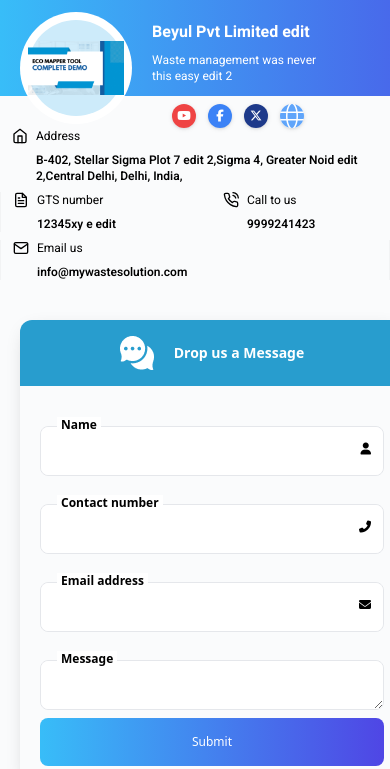
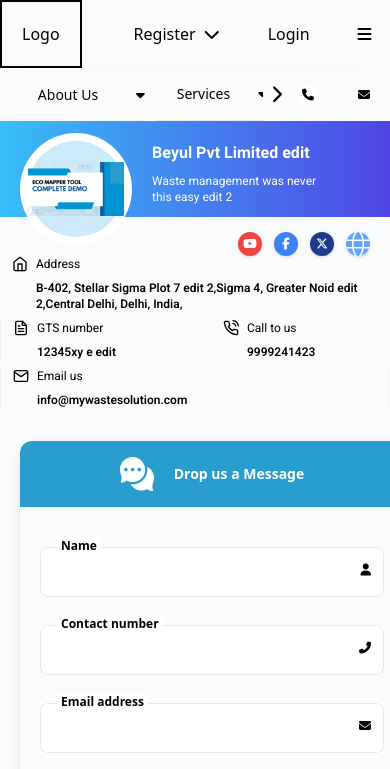
Before and after one commit to widjaaja/demo-page, a plain HTML site: page index.html in a window 390 px wide. Shown: the top 769 px of the page. Drawn offline with nearby package versions, Linux system fonts and the light colour scheme.

Commit message:
header nav

```diff
--- a/index.html
+++ b/index.html
@@ -4,14 +4,21 @@
     <meta charset="UTF-8" />
     <meta name="viewport" content="width=device-width, initial-scale=1.0" />
     <title>Home</title>
+
+    <!-- Font Link-->
     <link rel="preconnect" href="https://fonts.googleapis.com" />
     <link rel="preconnect" href="https://fonts.gstatic.com" crossorigin />
     <link
       href="https://fonts.googleapis.com/css2?family=Heebo:wght@100;200;300;400;500;600;700;800&display=swap"
       rel="stylesheet"
     />
-
+    <!-- End Font Link -->
+
+    <!-- Tailwind Link-->
     <script src="https://cdn.tailwindcss.com"></script>
+    <!-- End Tailwind Link -->
+
+    <!-- Tailwind config -->
     <script>
       tailwind.config = {
         theme: {
@@ -23,39 +30,54 @@
         },
       };
     </script>
+    <!-- End Tailwind config -->
+
+    <!-- Feather icons -->
     <script src="https://unpkg.com/feather-icons"></script>
+    <!-- End Feather icons -->
+
+    <!-- Fontawesome icons -->
     <script
       src="https://kit.fontawesome.com/88c6b103cb.js"
       crossorigin="anonymous"
     ></script>
 
-    <!-- <style>
-      body {
-        margin-left: 200px;
-        background: #5d9ab2 url("img_tree.png") no-repeat top left;
-      }
-
-      .center_div {
-        border: 1px solid gray;
-        margin-left: auto;
-        margin-right: auto;
-        width: 90%;
-        background-color: #d0f0f6;
-        text-align: left;
-        padding: 8px;
-      }
-    </style> -->
+    <!-- End Fontawesome icons -->
   </head>
   <body>
-    <div class="flex overflow-x-hidden bg-[#fafbfc]">
+    <div
+      class="flex flex-col md:flex-row overflow-x-hidden bg-[#fafbfc] text-primary"
+    >
       <!-- Navbar -->
+      <div class="flex gap-5 md:hidden w-full justify-between">
+        <div class="border-2 border-black flex justify-center items-center p-5">
+          <span>Logo</span>
+        </div>
+        <div class="flex items-center justify-evenly w-full px-2">
+          <div class="flex items-center gap-2 justify-center px-6 py-5">
+            <p>Register</p>
+            <i class="fa-solid fa-chevron-down"></i>
+          </div>
+          <div class="px-6 py-5">
+            <p>Login</p>
+          </div>
+          <div class="px-6 py-5">
+            <i class="fa-solid fa-bars"></i>
+          </div>
+        </div>
+      </div>
       <nav
-        class="hidden md:block px-2 shadow shadow-[0_10px_25px_-10px_rgba(0,0,0,0.3)]"
+        class="flex md:flex-col px-2 shadow shadow-[0_10px_25px_-10px_rgba(0,0,0,0.3)]"
       >
-        <div class="text-lg flex flex-col gap-5 py-2 text-sm">
-          <div class="flex items-center gap-5 border-b-[1px] px-3 py-2">
-            <i data-feather="grid" class="rounded-lg text-sky-500 w-5 h-5"></i>
-            <div class="flex justify-center items-center w-[60%] p-2">
+        <div
+          class="text-lg flex md:flex-col md:gap-5 md:py-2 text-sm overflow-x-scroll"
+        >
+          <div class="flex items-center gap-5 md:border-b-[1px] px-3 py-2">
+            <i
+              data-feather="grid"
+              class="rounded-lg text-sky-500 w-5 h-5 hidden md:block"
+            ></i>
+            <div class="flex justify-center items-center w-24 md:w-7/12 p-2">
               <p>About Us</p>
             </div>
             <i class="fa-solid fa-caret-down"></i>
@@ -63,39 +85,50 @@
           <div class="flex items-center gap-5 border-b-[1px] px-3 py-2">
             <i
               data-feather="settings"
-              class="rounded-lg text-sky-500 w-5 h-5"
+              class="rounded-lg text-sky-500 w-5 h-5 hidden md:block"
             ></i>
-            <div class="flex justify-center items-center w-[60%] p-2">
+            <div class="flex justify-center items-center md:w-7/12 p-2">
               <p>Services</p>
             </div>
             <i class="fa-solid fa-caret-down"></i>
           </div>
           <div class="flex items-center gap-5 px-3 py-2">
-            <img src="./asset/image/box.png" alt="box" class="w-5" />
-            <div class="flex justify-center items-center w-[60%] p-2">
+            <img
+              src="./asset/image/box.png"
+              alt="box"
+              class="w-5 hidden md:block"
+            />
+            <div class="flex justify-center items-center md:w-7/12 p-2">
               <p>Product</p>
             </div>
             <i class="fa-solid fa-caret-down"></i>
           </div>
         </div>
-        <div class="flex flex-col gap-5">
+        <div class="flex justify-center items-center md:hidden px-2">
+          <i class="fa-solid fa-chevron-right text-lg"></i>
+        </div>
+        <div
+          class="flex md:flex-col flex-1 md:flex-none gap-5 w-full justify-evenly"
+        >
           <div
-            class="flex gap-5 justify-center items-center bg-gradient-to-r from-sky-400 to-indigo-600 p-2 rounded-lg"
+            class="flex gap-5 justify-center items-center md:bg-gradient-to-r from-sky-400 to-indigo-600 p-2 rounded-lg"
           >
             <div
               class="bg-white w-5 h-5 flex justify-center items-center rounded-full"
             >
-              <i class="fa-solid fa-phone text-blue-400 text-xs"></i>
-            </div>
-            <p class="font-semibold text-white text-sm">9999241423</p>
+              <i class="fa-solid fa-phone md:text-blue-400 text-xs"></i>
+            </div>
+            <p class="font-semibold text-white text-sm hidden md:block">
+              9999241423
+            </p>
           </div>
-          <div class="flex gap-5 justify-center items-center">
+          <div class="flex gap-5 justify-center items-center p-2">
             <div
-              class="w-5 h-5 flex justify-center items-center rounded-full bg-blue-400"
+              class="w-5 h-5 flex justify-center items-center rounded-full md:bg-blue-400"
             >
-              <i class="fa-solid fa-envelope text-white text-xs"></i>
-            </div>
-            <p class="text-xs">info@mywastesolution.com</p>
+              <i class="fa-solid fa-envelope md:text-white text-xs"></i>
+            </div>
+            <p class="text-xs hidden md:block">info@mywastesolution.com</p>
           </div>
         </div>
       </nav>
@@ -104,7 +137,7 @@
       <aside>
         <!-- Header -->
         <header
-          class="w-full md:h-38 bg-gradient-to-r from-sky-400 to-indigo-600 text-white flex gap-5 bg-[url('./asset/image/headerBg.png')] font-primary py-3 h-24 md:h-44 px-5 w-[85vw]"
+          class="bg-gradient-to-r from-sky-400 to-indigo-600 text-white flex gap-5 font-primary py-3 h-24 md:h-44 px-5"
         >
           <div class="md:pt-10">
             <div
@@ -133,33 +166,45 @@
                 </p>
               </div>
               <!--Icon-->
-              <div class="absolute md:static md:right-0 top-24 px-5 flex gap-3 py-2 md:py-0">
+              <div
+                class="absolute md:static right-0 top-56 px-5 flex gap-3 py-2 md:py-0"
+              >
                 <div
                   class="bg-red-500 md:bg-white w-6 h-6 flex justify-center items-center rounded-full cursor-pointer hover:scale-[1.1] duration-300 shadow-black drop-shadow hover:drop-shadow-md"
                 >
-                  <i class="fa-brands fa-youtube text-white md:text-blue-400 text-xs"></i>
+                  <i
+                    class="fa-brands fa-youtube text-white md:text-blue-400 text-xs"
+                  ></i>
                 </div>
                 <div
                   class="bg-blue-500 md:bg-white w-6 h-6 flex justify-center items-center rounded-full cursor-pointer hover:scale-[1.1] duration-300 shadow-black drop-shadow hover:drop-shadow-md"
                 >
-                  <i class="fa-brands fa-facebook-f text-white md:text-blue-400 text-xs"></i>
+                  <i
+                    class="fa-brands fa-facebook-f text-white md:text-blue-400 text-xs"
+                  ></i>
                 </div>
                 <div
                   class="bg-blue-900 md:bg-white w-6 h-6 flex justify-center items-center rounded-full cursor-pointer hover:scale-[1.1] duration-300 shadow-black drop-shadow hover:drop-shadow-md"
                 >
-                  <i class="text-blue md:text-blue-400 text-xs fa-brands fa-x-twitter"></i>
+                  <i
+                    class="text-blue md:text-blue-400 text-xs fa-brands fa-x-twitter"
+                  ></i>
                 </div>
                 <div
                   class="bg-white w-6 h-6 flex justify-center items-center rounded-full cursor-pointer hover:scale-[1.1] duration-300 shadow-black drop-shadow hover:drop-shadow-md"
                 >
-                  <i class="text-blue-400 text-2xl md:text-xs fa-solid fa-globe"></i>
+                  <i
+                    class="text-blue-400 text-2xl md:text-xs fa-solid fa-globe"
+                  ></i>
                 </div>
               </div>
             </div>
             <div
-              class="absolute md:static top-32 left-0 grid grid-cols-2 md:flex w-full text-black md:text-white gap-2"
+              class="absolute md:static top-64 left-0 grid grid-cols-2 w-full md:flex md:w-full text-black md:text-white gap-2"
             >
-              <div class="order-1 col-span-2 flex flex-row justify-center gap-2 w-96 px-3">
+              <div
+                class="order-1 col-span-2 flex flex-row justify-center gap-2 w-96 px-3"
+              >
                 <div>
                   <i data-feather="home" class="w-4 h-4"></i>
                 </div>
@@ -193,7 +238,9 @@
                   <p class="text-xs font-semibold">info@mywastesolution.com</p>
                 </div>
               </div>
-              <div class="order-3 md:order-4 col-span-1 flex flex-row  gap-2 px-6">
+              <div
+                class="order-3 md:order-4 col-span-1 flex flex-row gap-2 px-6"
+              >
                 <div>
                   <i class="w-4 h-4" data-feather="phone-call"></i>
                 </div>
@@ -208,10 +255,12 @@
         <!-- End Header -->
 
         <!--Section main-->
-        <main class="w-full mt-32 px-5">
+        <main class="mt-32 px-5">
           <!-- section 1 -->
           <section class="grid md:grid-cols-2 gap-5 text-xs pt-24 md:pt-0">
-            <section class="order-2 md:order-1 w-96 md:w-full flex flex-col gap-12">
+            <section
+              class="order-2 md:order-1 w-96 md:w-full flex flex-col gap-12"
+            >
               <article class="w-full flex flex-col gap-3 px-2">
                 <h2 class="text-2xl font-bold">Beyul Pvt Limited edit</h2>
                 <h4>A short summary about Beyul Pvt Limited edit</h4>
@@ -368,7 +417,9 @@
                   Limited edit buys.
                 </h4>
               </div>
-              <div class="flex gap-2 overflow-x-scroll md:overflow-x-hidden w-96 md:w-full">
+              <div
+                class="flex gap-2 overflow-x-scroll md:overflow-x-hidden w-96 md:w-full"
+              >
                 <div
                   class="border-l-2 border-blue-400 pl-2 py-2 rounded-full flex"
                 >
@@ -513,7 +564,7 @@
           <!-- end our service -->
 
           <!-- buyer listings -->
-          <section class="w-96 md:w-full mb-10 ">
+          <section class="w-96 md:w-full mb-10">
             <section class="flex flex-col gap-10 items-center">
               <section class="md:w-full">
                 <div class="flex-col justify-center items-center gap-5">
@@ -524,10 +575,10 @@
                   </h4>
                 </div>
               </section>
-              <div class="overflow-x-scroll overflow-y-clip md:overflow-x-hidden w-10/12 md:w-full md:p-0">
-                <div
-                  class="flex gap-3 justify-between mb-52 md:mb-40"
-                >
+              <div
+                class="overflow-x-scroll overflow-y-clip md:overflow-x-hidden w-10/12 md:w-full md:p-0"
+              >
+                <div class="flex gap-3 justify-between mb-52 md:mb-40">
                   <div class="relative">
                     <div class="w-44 md:w-full">
                       <img src="./asset/image/buyer1.png" alt="" />
@@ -735,9 +786,7 @@
                 </div>
               </div>
 
-              <div
-                class="w-full flex gap-3 items-center justify-center"
-              >
+              <div class="w-full flex gap-3 items-center justify-center">
                 <div
                   class="w-10 h-10 border-[1px] border-black-100 flex justify-center items-center hover:bg-blue-400 cursor-pointer hover:text-white"
                 >
@@ -754,7 +803,7 @@
           <!-- end buyer listing -->
 
           <!-- seller listing -->
-          <section class="w-96 md:w-full mb-10 ">
+          <section class="w-96 md:w-full mb-10">
             <section class="flex flex-col gap-10 items-center">
               <section class="md:w-full">
                 <div class="flex-col justify-center items-center gap-5">
@@ -765,10 +814,10 @@
                   </h4>
                 </div>
               </section>
-              <div class="overflow-x-scroll overflow-y-clip md:overflow-x-hidden w-10/12 md:w-full md:p-0">
-                <div
-                  class="flex gap-3 justify-between mb-52 md:mb-40"
-                >
+              <div
+                class="overflow-x-scroll overflow-y-clip md:overflow-x-hidden w-10/12 md:w-full md:p-0"
+              >
+                <div class="flex gap-3 justify-between mb-52 md:mb-40">
                   <div class="relative">
                     <div class="w-44 md:w-full">
                       <img src="./asset/image/selling1.png" alt="" />
@@ -976,9 +1025,7 @@
                 </div>
               </div>
 
-              <div
-                class="w-full flex gap-3 items-center justify-center"
-              >
+              <div class="w-full flex gap-3 items-center justify-center">
                 <div
                   class="w-10 h-10 border-[1px] border-black-100 flex justify-center items-center hover:bg-blue-400 cursor-pointer hover:text-white"
                 >
@@ -1005,7 +1052,7 @@
                 Limited edit buys.
               </h4>
             </div>
-            <div class="w-full overflow-x-scroll md:overflow-x-hidden pb-10 ">
+            <div class="w-full overflow-x-scroll md:overflow-x-hidden pb-10">
               <div
                 class="flex md:grid md:grid-cols-6 justify-center items-center text-center gap-3"
               >
@@ -1235,10 +1282,10 @@
                   </h4>
                 </div>
               </section>
-              <div class="overflow-x-scroll overflow-y-clip md:overflow-x-hidden w-10/12 md:w-full md:p-0">
-                <div
-                  class="flex gap-3 justify-between mb-52 md:mb-40"
-                >
+              <div
+                class="overflow-x-scroll overflow-y-clip md:overflow-x-hidden w-10/12 md:w-full md:p-0"
+              >
+                <div class="flex gap-3 justify-between mb-52 md:mb-40">
                   <div class="relative">
                     <div class="w-44 md:w-full">
                       <img src="./asset/image/machine1.svg" alt="" />
@@ -1403,7 +1450,9 @@
                       class="absolute h-72 md:h-56 py-2 bg-white top-20 right-0 md:right-0 md:top-36 w-10/12 shadow shadow-[0_5px_20px_-10px_rgba(0,0,0,0.3)] pl-4 overflow-hidden"
                     >
                       <hr class="bg-blue-400 w-[20%] h-2 top-[-2px] absolute" />
-                      <h2 class="font-bold py-3 text-md">Test Treatment plant edit</h2>
+                      <h2 class="font-bold py-3 text-md">
+                        Test Treatment plant edit
+                      </h2>
                       <div class="text-xs flex flex-col gap-3">
                         <div class="flex gap-3 items-center">
                           <div
@@ -1448,9 +1497,7 @@
                 </div>
               </div>
 
-              <div
-                class="w-full flex gap-3 items-center justify-center"
-              >
+              <div class="w-full flex gap-3 items-center justify-center">
                 <div
                   class="w-10 h-10 border-[1px] border-black-100 flex justify-center items-center hover:bg-blue-400 cursor-pointer hover:text-white"
                 >
@@ -1477,9 +1524,7 @@
                 Limited edit buys.
               </h4>
             </div>
-            <div
-              class="overflow-x-scroll md:overflow-x-hidden w-full md:h-80"
-            >
+            <div class="overflow-x-scroll md:overflow-x-hidden w-full md:h-80">
               <div class="flex gap-5 justify-center">
                 <div class="relative md:w-full">
                   <img src="./asset/image/smallBusiness1.svg" alt="" />
@@ -1550,9 +1595,7 @@
               </h4>
             </div>
             <div class="overflow-x-scroll md:overflow-x-hidden w-full gap-5">
-              <div
-                class="flex md:grid md:grid-cols-5"
-              >
+              <div class="flex md:grid md:grid-cols-5">
                 <div
                   class="p-5 flex justify-center items-center border-2 border-black-100 hover:shadow hover:shadow-[0_5px_30px_-5px_rgba(0,0,0,0.3)] hover:border-0 hover:bg-white cursor-pointer duration-100 hover:border-b-blue-400 hover:border-b-2"
                 >
```
